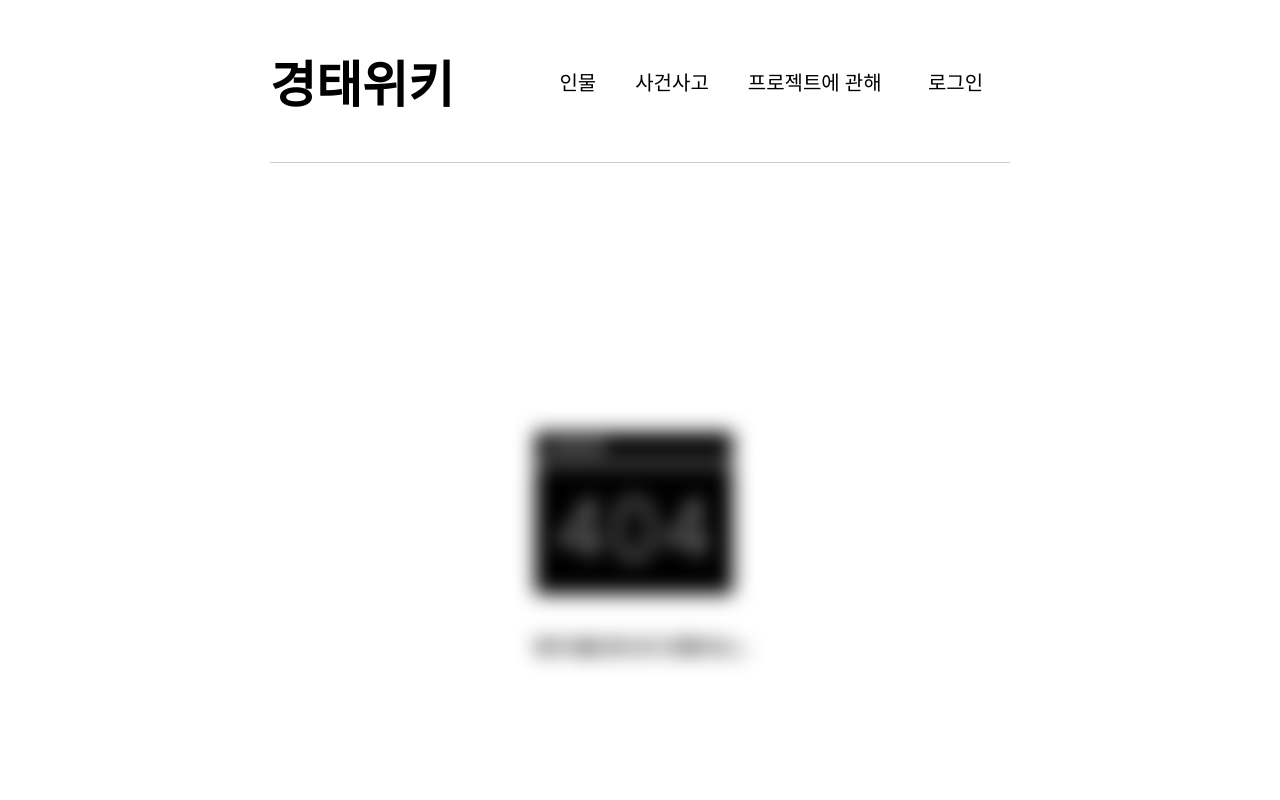
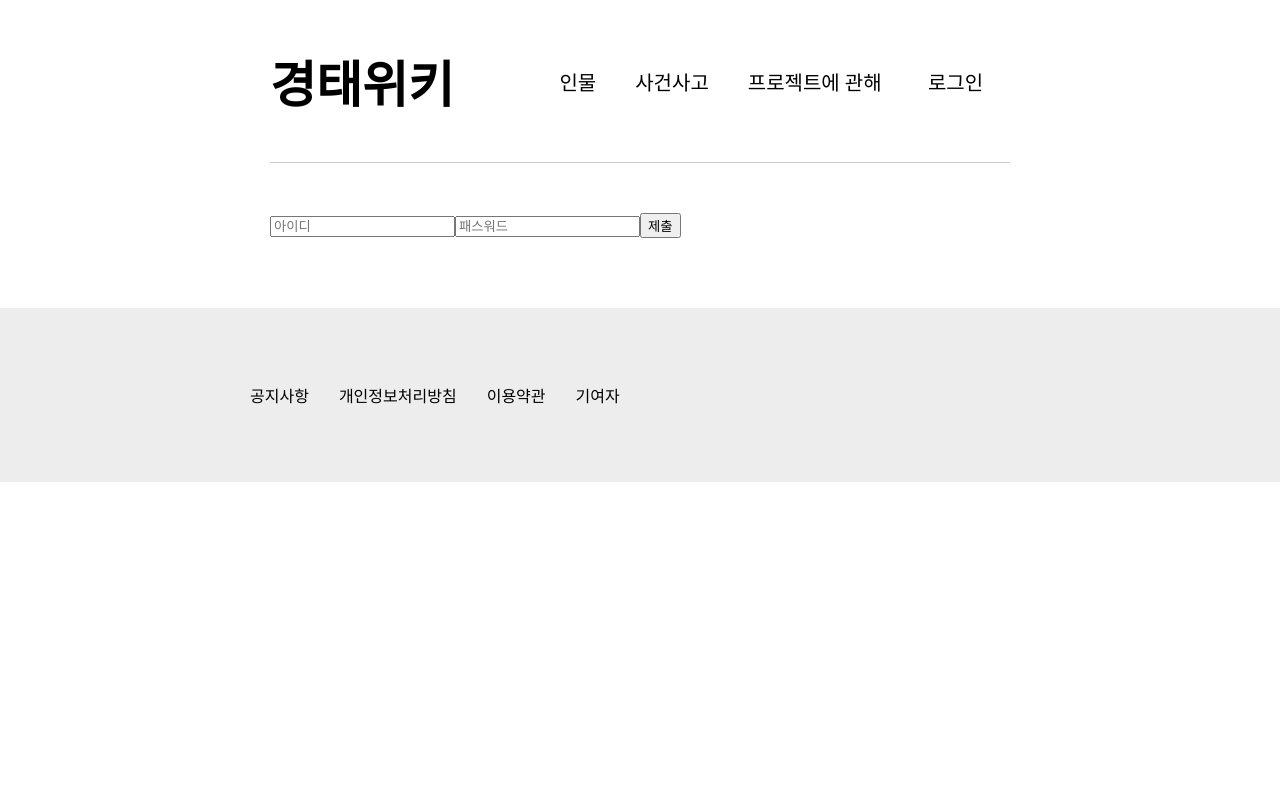
Before and after one commit to henrywoo0/kt-wiki, a React (Create React App) app in the folder frontend/: page /login in a window 1280 px wide. Shown: the top 800 px of the page. Built offline with nearby package versions, Linux system fonts and the light colour scheme.

Commit message:
:sparkles: :: 로그인 ui

```diff
--- a/frontend/src/App.js
+++ b/frontend/src/App.js
@@ -7,6 +7,7 @@ import NotFound from "./components/notFound/NotFound";
 import Document from "./components/document/Document";
 import AboutProject from "./components/page/AboutProject";
 import CategoryMain from "./components/categoryMain/CategoryMain";
+import Login from "./components/login/Login";
 
 function App() {
   return (
@@ -17,6 +18,7 @@ function App() {
         <Route path="/category/:idx" element={<CategoryMain />} />
         <Route path="/document/:idx" element={<Document />} />
         <Route path="/about-project" element={<AboutProject />} />
+        <Route path="/login" element={<Login />} />
         <Route path="*" element={<NotFound />} />
       </Routes>
       <Footer />
--- /dev/null
+++ b/frontend/src/components/login/Login.css
@@ -0,0 +1,5 @@
+.login {
+  margin-left: 270px;
+  margin-right: 270px;
+  margin-bottom: 70px;
+}
--- /dev/null
+++ b/frontend/src/components/login/Login.js
@@ -0,0 +1,15 @@
+import "./Login.css";
+
+function Login() {
+  return (
+    <div className="login">
+      <form>
+        <input type="text" name="id" id="id" placeholder="아이디" />
+        <input type="password" name="id" id="id" placeholder="패스워드" />
+        <input type="submit" value="제출" />
+      </form>
+    </div>
+  );
+}
+
+export default Login;
--- a/frontend/src/components/navbar/Navbar.js
+++ b/frontend/src/components/navbar/Navbar.js
@@ -23,7 +23,11 @@ function Navbar() {
             프로젝트에 관해
           </Link>
         </li>
-        <li className="navbar-item">로그인</li>
+        <li className="navbar-item">
+          <Link to="/login" className="navbar-item-link">
+            로그인
+          </Link>
+        </li>
       </ul>
     </div>
   );
```
